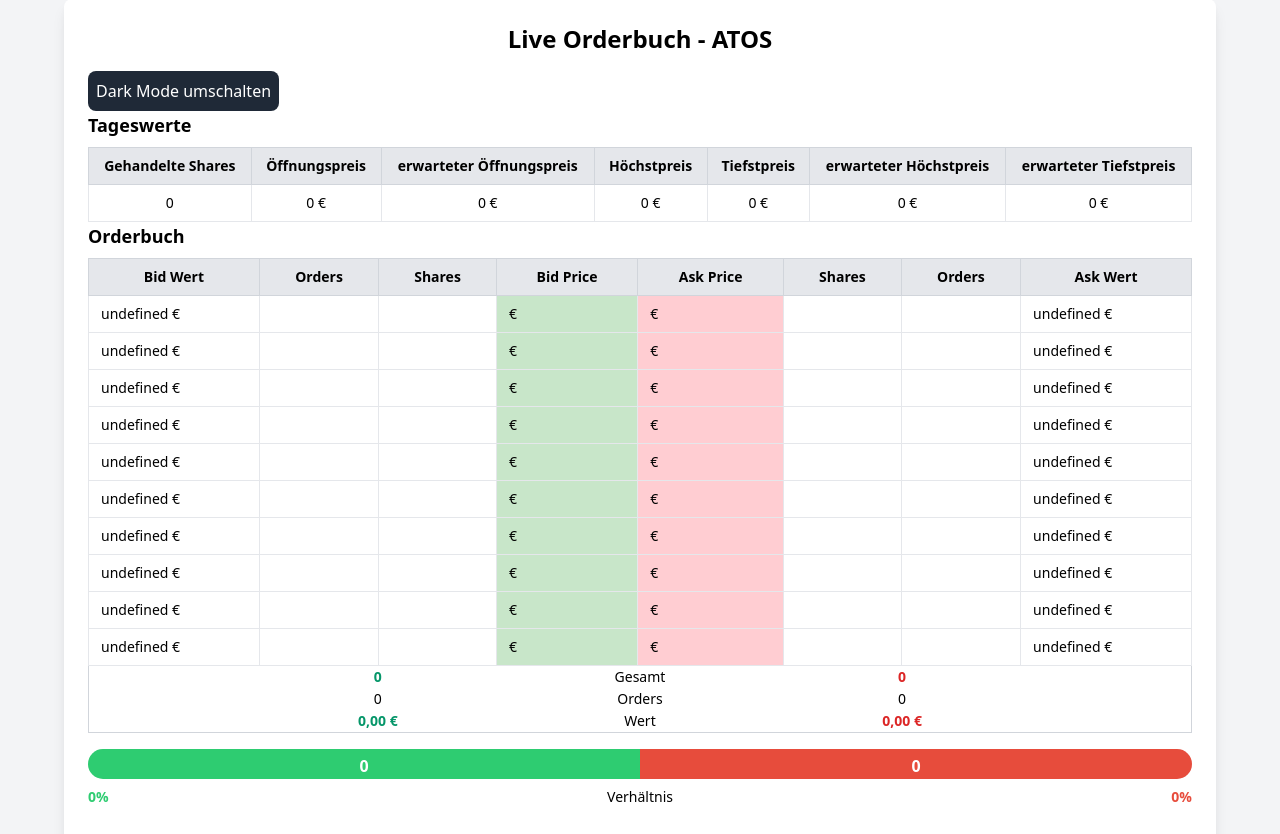
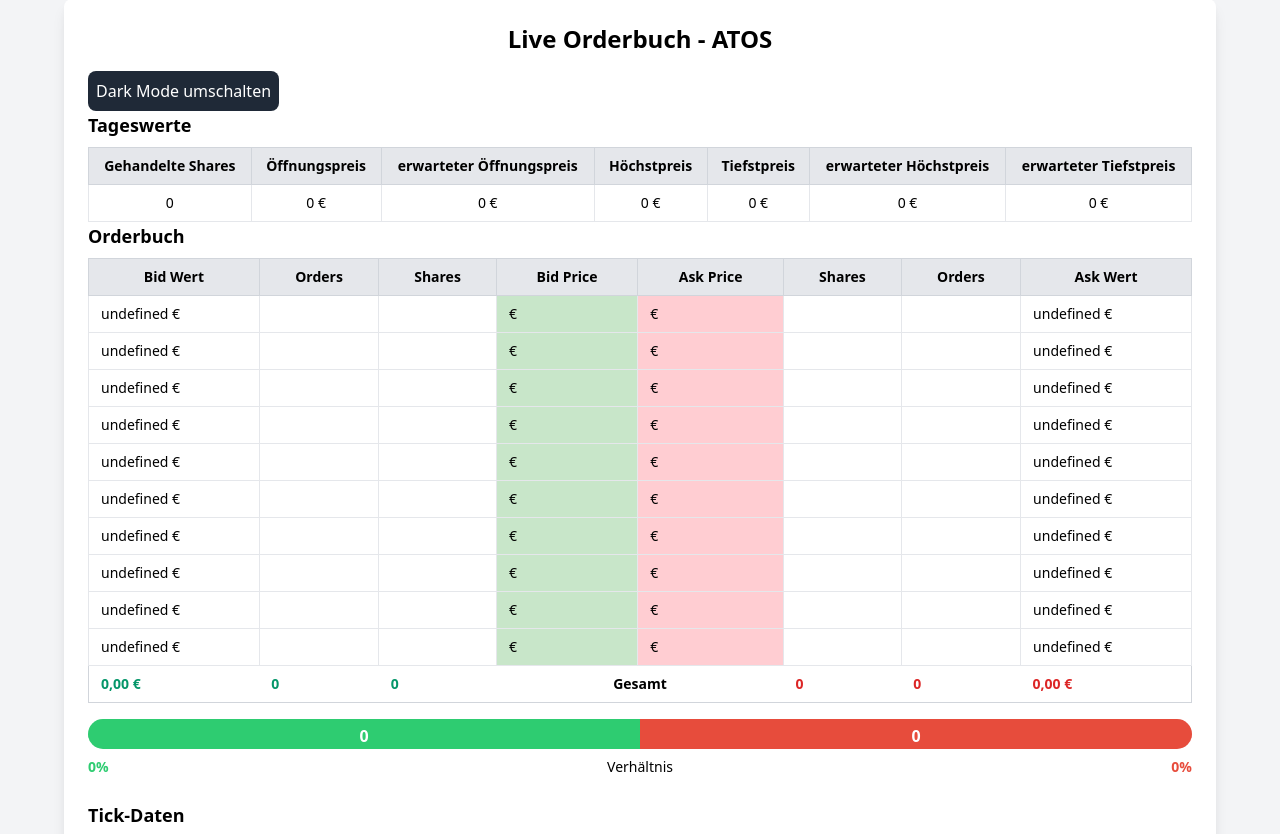
Before and after one commit to SteGun93/Live-Orderbuch-ATOS, a Flask app: page / in a window 1280 px wide. Shown: the part 25-859 px from the top of the page. Run offline with Flask 3, Linux system fonts and the light colour scheme; data that the repository does not hold is empty.

Commit message:
Anpassung Summenzeile Orderbuch

```diff
--- a/templates/index.html
+++ b/templates/index.html
@@ -166,25 +166,13 @@
                         <tbody id="orderbook-body"></tbody>
                         <tfoot>
                             <tr>
-                                <td></td>
-                                <td colspan="2" class="text-center font-bold text-green-600" id="total-bid-shares">0</td>
-                                <td colspan="2" class="text-center">Gesamt</td>
-                                <td colspan="2" class="text-center font-bold text-red-600" id="total-ask-shares">0</td>
-                                <td></td>
-                            </tr>
-                            <tr>
-                                <td></td>
-                                <td colspan="2" class="text-center" id="total-bid-orders">0</td>
-                                <td colspan="2" class="text-center">Orders</td>
-                                <td colspan="2" class="text-center" id="total-ask-orders">0</td>
-                                <td></td>
-                            </tr>
-                            <tr>
-                                <td></td>
-                                <td colspan="2" class="text-center font-bold text-green-600" id="total-bid-value">0</td>
-                                <td colspan="2" class="text-center">Wert</td>
-                                <td colspan="2" class="text-center font-bold text-red-600" id="total-ask-value">0</td>
-                                <td></td>
+                                <td class="border-gray-300 px-3 py-2 font-bold text-green-600" id="total-bid-value">0</td>
+                                <td class="border-gray-300 px-3 py-2 font-bold text-green-600" id="total-bid-orders">0</td>
+                                <td class="border-gray-300 px-3 py-2 font-bold text-green-600" id="total-bid-shares">0</td>
+                                <td colspan="2" class="text-center font-bold">Gesamt</td>
+                                <td class="border-gray-300 px-3 py-2 font-bold text-red-600" id="total-ask-shares">0</td>
+                                <td class="border-gray-300 px-3 py-2 font-bold text-red-600" id="total-ask-orders">0</td>
+                                <td class="border-gray-300 px-3 py-2 font-bold text-red-600" id="total-ask-value">0</td>
                             </tr>
                         </tfoot>
                     </table>
```
